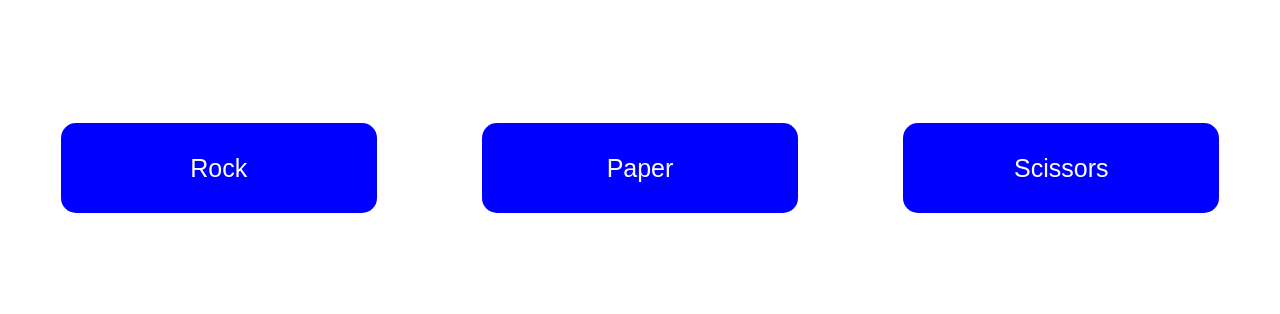
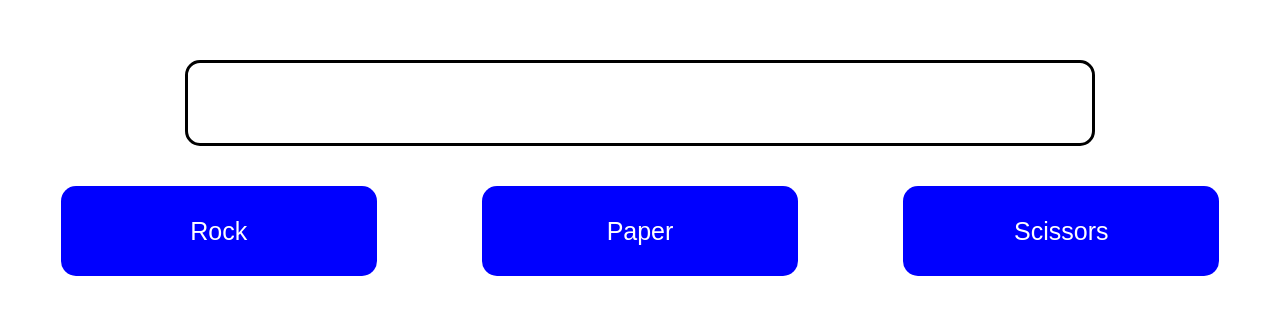
Before and after one commit to GabrielCatani/RockPaperScissors, a plain HTML site: page index.html in a window 1280 px wide. Shown: the part 240-554 px from the top of the page. Drawn offline with Linux system fonts and the light colour scheme.

Commit message:
feat: add result of game to the screen

```diff
--- a/index.html
+++ b/index.html
@@ -8,9 +8,12 @@
     </head>
     <body>
         <div class="gameArea">
-            <button class="rock">Rock</button>
-            <button class="paper">Paper</button>
-            <button class="scissors">Scissors</button>
+            <div class="gameResult"></div>
+            <div class="gameButtons">
+                <button class="rock">Rock</button>
+                <button class="paper">Paper</button>
+                <button class="scissors">Scissors</button>
+            </div>
         </div>
     </body>
 </html>
--- a/script.js
+++ b/script.js
@@ -68,6 +68,16 @@ const buttons = document.querySelectorAll('button');
 
 buttons.forEach((button) => {
     button.addEventListener('click', () => {
-        console.log(playRound(button.className, getComputerChoice()));
+        const gameResult = document.querySelector('.gameResult');
+        const result = playRound(button.className, getComputerChoice());
+        const new_p = document.createElement('p');
+
+        new_p.textContent = result;
+        new_p.style.fontSize = '20px';
+        if (gameResult.hasChildNodes()) {
+            gameResult.removeChild(gameResult.firstChild);
+        }
+
+        gameResult.appendChild(new_p);
     });
 });
--- a/style.css
+++ b/style.css
@@ -1,16 +1,40 @@
 .gameArea {
+    display: flex;
+    flex-direction: column;
+    justify-content: center;
+    align-content: center;
+    flex-wrap: wrap;
+    height: 100vh;
+    gap: 40px;
+}
+
+.gameButtons {
+    width: 100%;
     display: flex;
     justify-content: space-around;
     align-items: center;
-    height: 100vh;
 }
 
-.gameArea button {
+.gameResult {
+    display: flex;
+    justify-content: center;
+    align-content: center;
+    padding: 10px;
+    border: solid black;
+    border-radius: 15px;
+    width: 70%;
+    height: 60px;
+    align-self: center;
+}
+
+button {
     background: blue;
     color: white;
-    width: 25%;
     height: 90px;
     border: none;
     border-radius: 15px;
     font-size: 25px;
+    margin: 0;
+    padding: 0;
+    width: 25%;
 }
```
